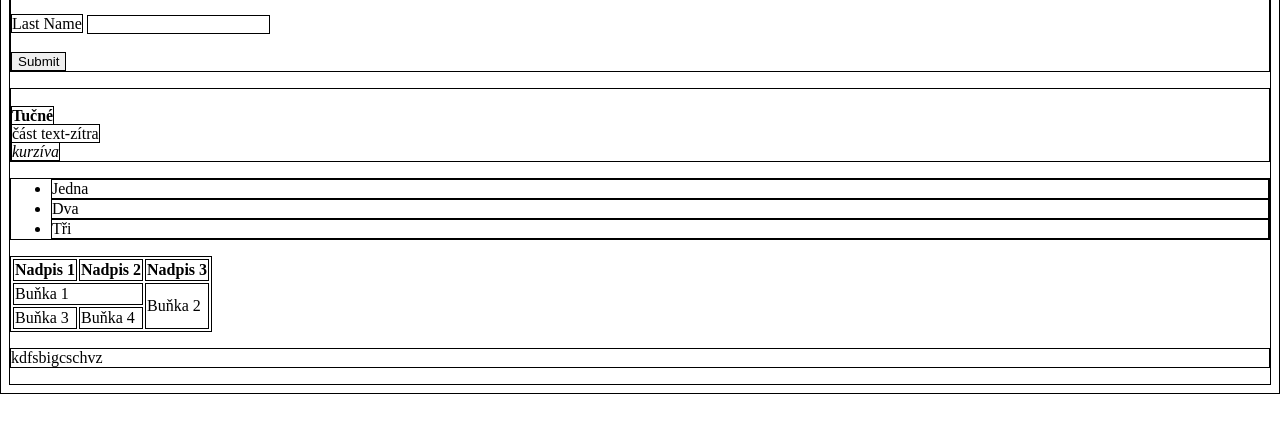
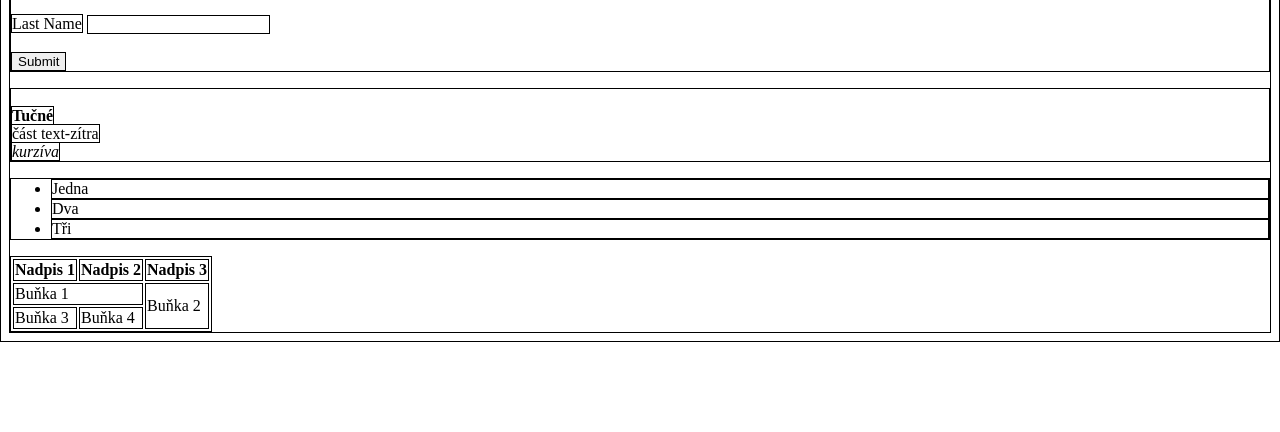
Before and after one commit to Nikoloslava/test, a plain HTML site: page index.html in a window 1280 px wide. Shown: the part 244-676 px from the top of the page. Drawn offline with Linux system fonts and the light colour scheme.

Commit message:
Update index.html

```diff
--- a/index.html
+++ b/index.html
@@ -48,7 +48,6 @@
             <td>Buňka 4</td>
         </tr>
     </table>
-    <p>kdfsbigcschvz</p>
 </body>
 
 </html>
```
